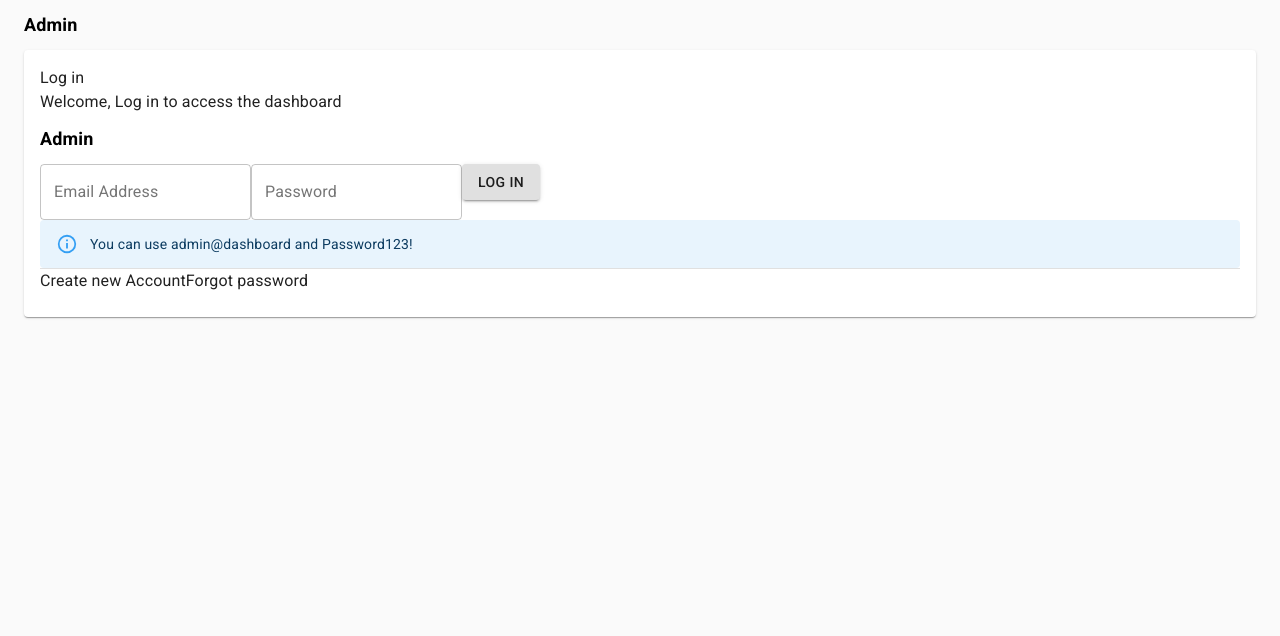
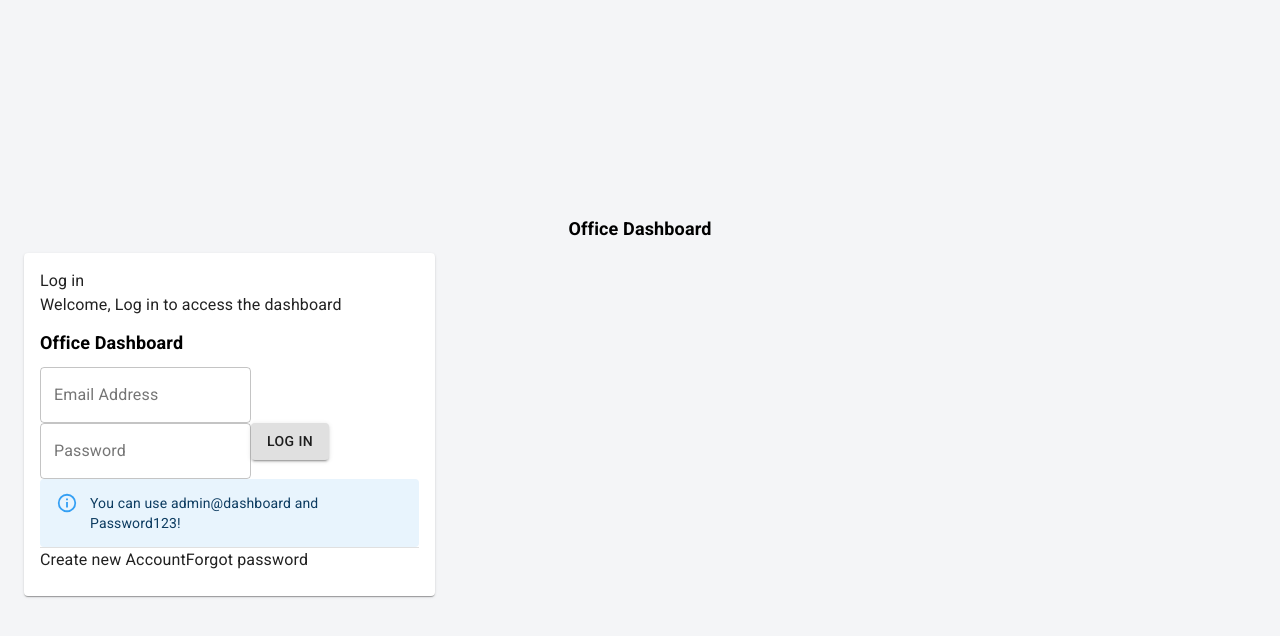
Before and after one commit to BisiDavi/dashboard, a Next.js app: page /auth/login in a window 1280 px wide. Shown: the top 636 px of the page. Built offline with nearby package versions, Linux system fonts and the light colour scheme.

Commit message:
auth layout styled

```diff
--- a/components/AuthCard.tsx
+++ b/components/AuthCard.tsx
@@ -1,5 +1,5 @@
 import { PropsWithChildren } from "react";
-import { Card, Typography } from "@material-ui/core";
+import { Card, Typography, Grid } from "@material-ui/core";
 import CardContent from "@material-ui/core/CardContent";
 
 import Logo from "@components/Logo";
@@ -21,6 +21,7 @@ export default function AuthCard({
             <div className="auth-form">{children}</div>
           </CardContent>
         </Card>
+
   );
 }
 
--- a/components/Logo.tsx
+++ b/components/Logo.tsx
@@ -13,7 +13,7 @@ export default function Logo() {
   const classes = useStyles();
   return (
     <div className={classes.logo}>
-      <h1>Admin</h1>
+      <h1>Office Dashboard</h1>
     </div>
   );
 }
--- a/layouts/Authlayout.tsx
+++ b/layouts/Authlayout.tsx
@@ -1,6 +1,6 @@
 import Head from "next/head";
 import { PropsWithChildren } from "react";
-import { Container, CssBaseline } from "@material-ui/core";
+import { Container, CssBaseline,Grid } from "@material-ui/core";
 import Logo from "@components/Logo";
 import { AuthStyles } from "@styles/Authlayout.style";
 
@@ -8,16 +8,22 @@ export default function Authlayout({
   children,
   title,
 }: PropsWithChildren<AuthLayout>) {
-  const classes = AuthStyles();
+
+    const classes = AuthStyles();
+
   return (
     <>
       <Head>
         <title>{title} | Awesome Dashboard</title>
       </Head>
       <CssBaseline />
-      <Container className={classes.container}>
+      <Container className={classes.container} maxWidth="xl">
         <Logo />
-        {children}
+        <Grid container>
+          <Grid xs={4} item>
+            {children}
+          </Grid>
+        </Grid>
       </Container>
     </>
   );
--- a/styles/Authlayout.style.ts
+++ b/styles/Authlayout.style.ts
@@ -2,6 +2,12 @@ import { makeStyles } from "@material-ui/core";
 
 export const AuthStyles = makeStyles({
   container: {
-    height: "100vh",
+    minHeight: "100vh",
+    backgroundColor: "rgb(244, 245, 247)",
+    display: "flex",
+    margin: "auto",
+    flexDirection: "column",
+    alignItems: "center",
+    justifyContent: "center",
   },
 });
```
Lines whose indentation alone changed are shown as unchanged.
